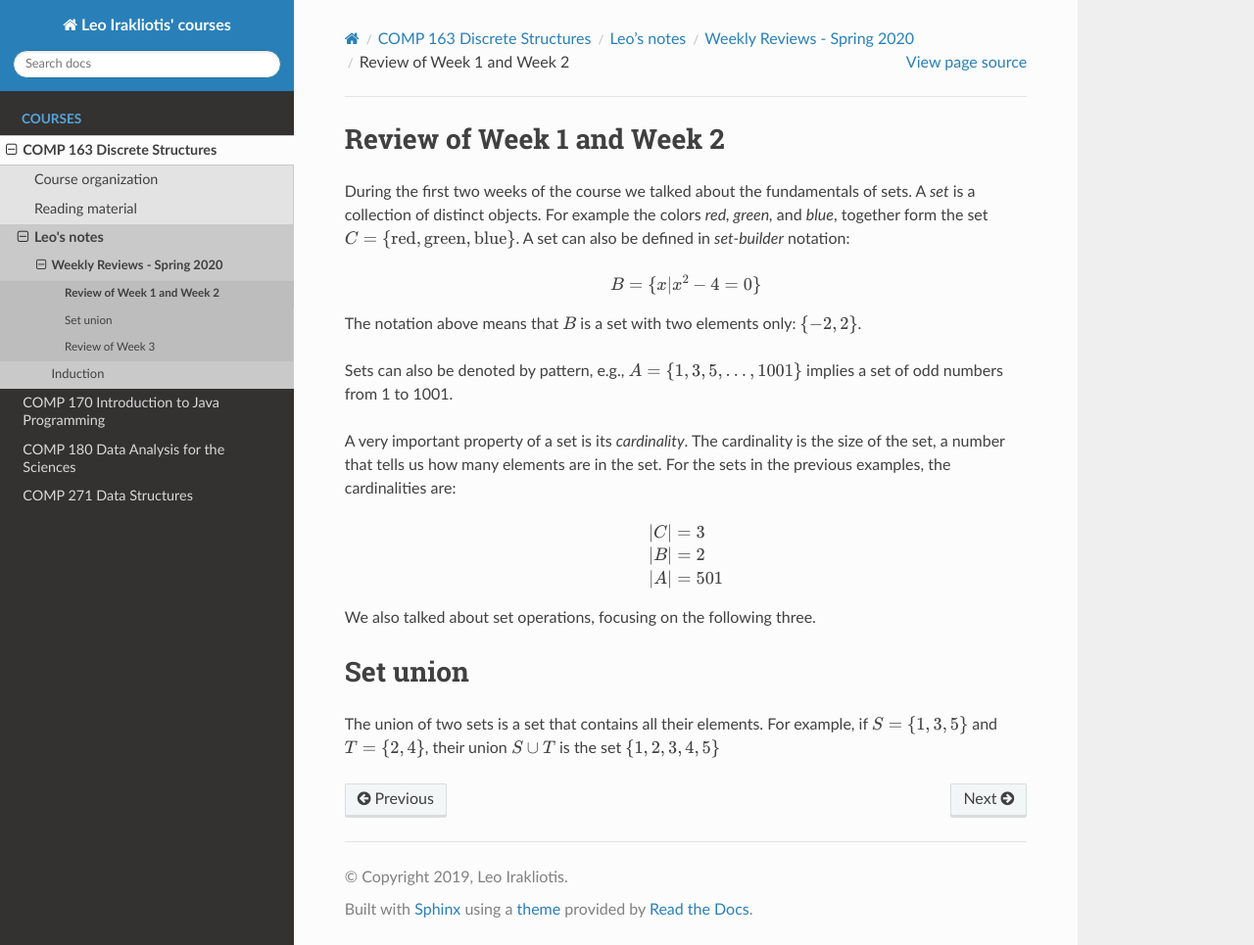
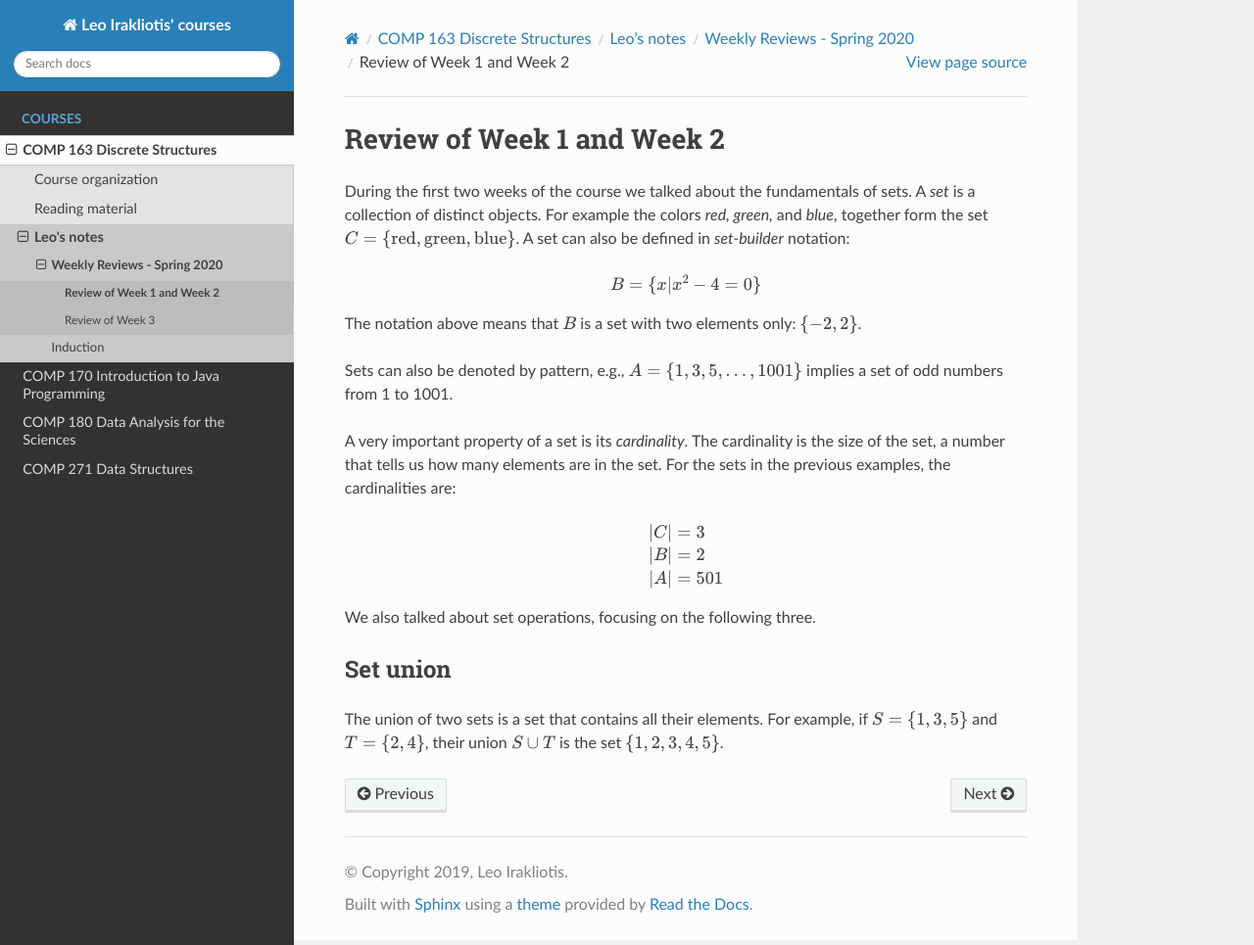
Before and after one commit to sleepyjaree/cdp, a Sphinx documentation site: the page built from source/COMP163/2020Spring/week2.rst, in a window 1280 px wide and 965 px high. Shown: the whole window at 98% size. Built offline with Sphinx 7.4.7 and the Read the Docs theme 2.0.0, drawn with Linux system fonts in a browser that asks for light colours; pages that are not in the unit, such as notebooks, are missing from menus.

```diff
--- a/source/COMP163/2020Spring/week2.rst
+++ b/source/COMP163/2020Spring/week2.rst
@@ -23,6 +23,6 @@ A very important property of a set is its *cardinality*. The cardinality is the
 We also talked about set operations, focusing on the following three.
 
 Set union
-=========
+---------
 
-The union of two sets is a set that contains all their elements. For example, if :math:`S=\{1,3,5\}` and :math:`T=\{2,4\}`, their union :math:`S\cup T` is the set :math:`\{1,2,3,4,5\}`
+The union of two sets is a set that contains all their elements. For example, if :math:`S=\{1,3,5\}` and :math:`T=\{2,4\}`, their union :math:`S\cup T` is the set :math:`\{1,2,3,4,5\}`.
```
